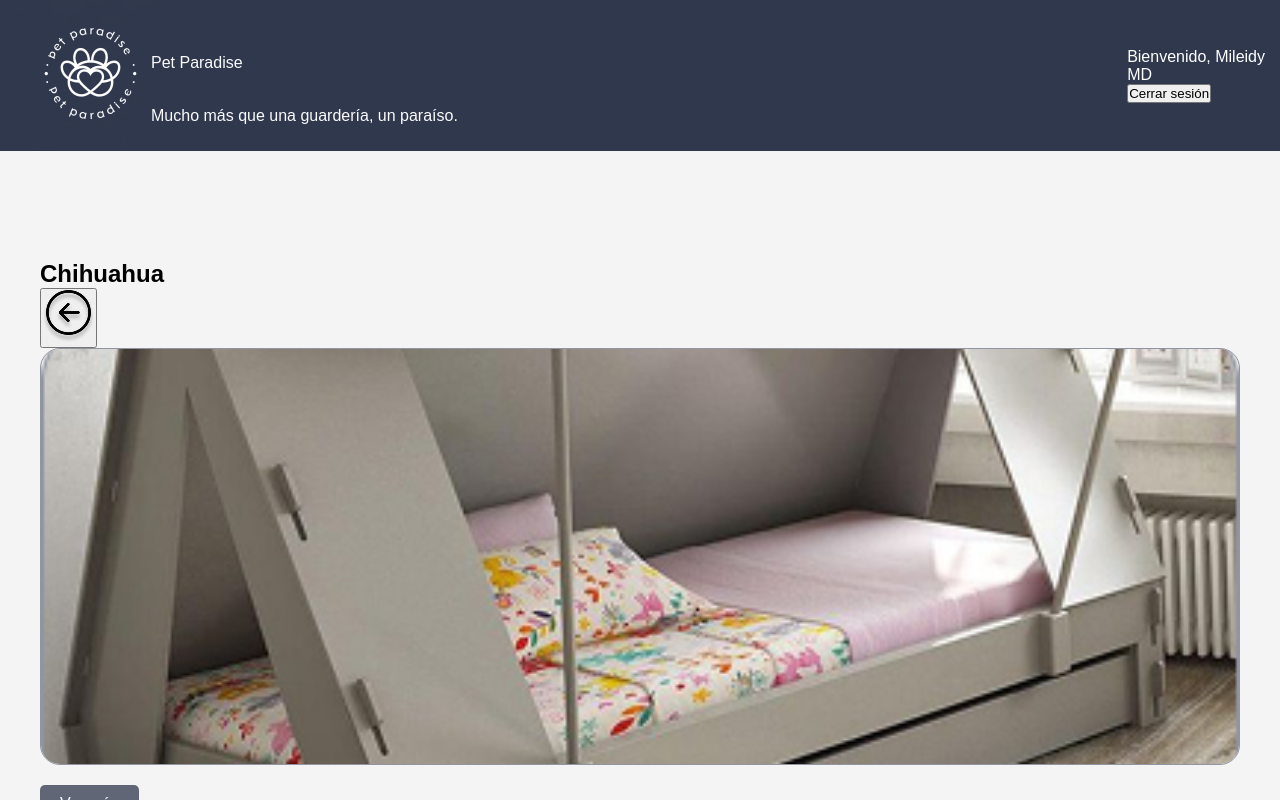
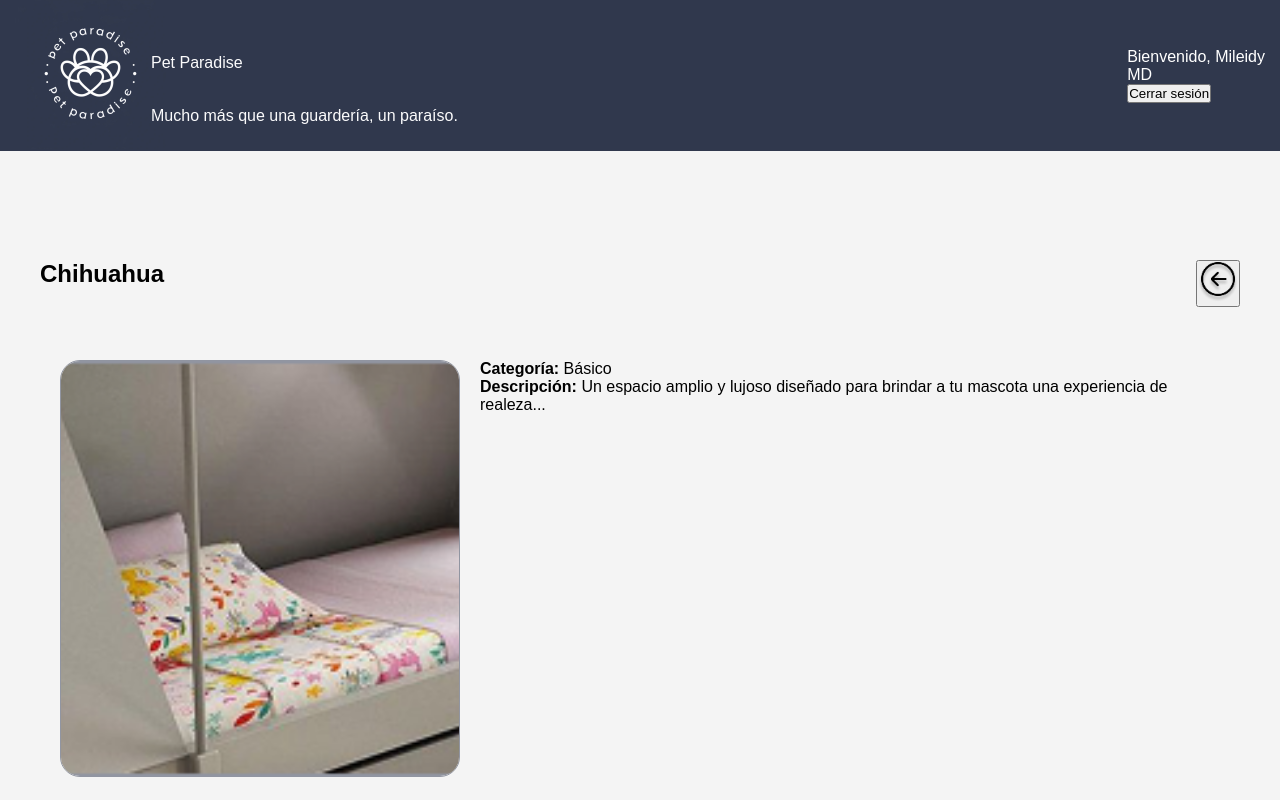
Before and after one commit to LuisDelgado-LD/integradorG5Front, a React (Vite) app: page /habitacion/1 in a window 1280 px wide. Built offline with nearby package versions, Linux system fonts and the light colour scheme.

Commit message:
Se ajustan estilos en las habitaciones por modificacion del codigo

```diff
--- a/src/Routes/Habitaciones.jsx
+++ b/src/Routes/Habitaciones.jsx
@@ -90,20 +90,26 @@ const Habitaciones = () => {
   if (!habitacion) return <p>Cargando habitación...</p>;
 
   return (
-    <div className="habitacion-container" style={{ padding: "20px" }}>
+    <div className="habitacion-container-Principal" style={{ padding: "20px" }}>
+      <div className="Encabezado">
         <h2>{habitacion.nombre}</h2>
         <button className="back-home" onClick={() => navigate("/")}>
           <img src="/img/flecha.png" alt="Volver" />
         </button>
-
-      <div>
+      </div>
+      <div className="habitacion-container">
+        <div className="habitacion-img-container">
           <img className="habitacion-img" src={habitacion.imagen} alt={habitacion.nombre} style={{ width: "100%" }} />
-        <button className="ver-mas" onClick={() => navigate(`/galeria/${habitacion.id}`)}>Ver más</button>
         </div>
 
+        <div className="habitacion-content">
           <p><strong>Categoría:</strong> {habitacion.categoria}</p>
           <p><strong>Descripción:</strong> {descripcionesCategoria[habitacion.categoria]}</p>
+        </div>
+      </div>
+      <button className="ver-mas" onClick={() => navigate(`/galeria/${habitacion.id}`)}>Ver más</button>
 
+      <div className="habitacion-container2">
         <p><strong>Características:</strong></p>
         <ul>
           {caracteristicasPorCategoria[habitacion.categoria].map((car, index) => (
@@ -116,7 +122,7 @@ const Habitaciones = () => {
         <p><strong>Selecciona tu rango de fechas:</strong></p>
         <DatePicker selected={fechaInicio} onChange={setFechaInicio} placeholderText="Fecha de inicio" />
         <DatePicker selected={fechaFin} onChange={setFechaFin} placeholderText="Fecha de fin" />
-
+      </div>
       <button onClick={reservar} disabled={!fechaInicio || !fechaFin} style={{ backgroundColor: "#30384D", color: "white" }}>
           Reservar ahora
         </button>
--- a/src/index.css
+++ b/src/index.css
@@ -18,34 +18,55 @@
   box-sizing: border-box;
 }
 
-/* .back-home { */
-  /* position: relative;
+.Encabezado{
+  position: relative; /* Define el contenedor como referencia para los hijos */
+  width: 100%;
+  height: 5em;
+}
+
+.Encabezado h2 {
+  position: absolute; /* Posiciona respecto al contenedor */
+  top: 0; /* Esquina superior izquierda */
+  left: 0; /* Esquina izquierda */
+}
+
+.Encabezado button {
+  position: absolute; /* Posiciona respecto al contenedor */
+  top: 0; /* Esquina superior derecha */
+  right: 0; /* Esquina derecha */
+}
+
+/*.back-home {
+  position: relative;
   top: 166px;
-  right: 50px; */
-  /* position: absolute;
+  right: 50px;
+  position: absolute;
   top: 166px;
   right: 50px;
   position: absolute;
   top: -10px;
-  left: -10px; */
-/* } */
+  left: -10px;
+  position: relative;
+  top: 166px;
+  right: 50px;
+} */
 /*
 .back-home img {
   width: 50px;
   height: 50px;
   cursor: pointer;
-}
+}*/
 
 .back-home img {
   width: 40px;
   height: 40px;
 }
 
-.back-home img {
+/* .back-home img {
   width: 50px;
   height: 50px;
   cursor: pointer;
-} */
+}  */
 
 .Imagen-footer {
   position:relative;  /*O absolute si prefieres */
@@ -79,9 +100,21 @@
 }
 
 .habitacion-container {
-  position: relative;
-  padding: 0px 0px;
-  width: 100%;
+  max-width: 1200px;
+  margin: 0 auto;
+  padding: 20px;
+  display: flex;
+  align-items: flex-start;
+  gap: 20px;
+}
+
+.habitacion-container2{
+  max-width: 1200px;
+  margin: 0 auto;
+  padding: 20px;
+  display: flex;
+  align-items: flex-start;
+  gap: 20px;
 }
 
 .habitacion-content{
@@ -97,15 +130,19 @@
 }
 
 .habitacion-img {
-  width: 100%;
+  /* width: 100%;
   height: 100%;
   border-radius: 20px;
   display: grid;
-  place-items: center;
+  place-items: center; */
+  width: 100%;
+  border-radius: 10px;
+  cursor: pointer;
+  transition: transform 0.3s ease-in-out;
 }
 
 .habitacion-img-container{
-  width: 80%;
+  /* width: 80%;
   height: auto;
   display: block;
   border-radius: 20px;
@@ -113,7 +150,9 @@
   box-shadow: 0px 4px 4px 0px #00000040;
   object-fit: cover;
   aspect-ratio: 5/3;
-  align-items: center;
+  align-items: center; */
+  position: relative;
+  max-width: 400px;
 }
 
 .galeria-container {
```
Lines whose indentation alone changed are shown as unchanged.
